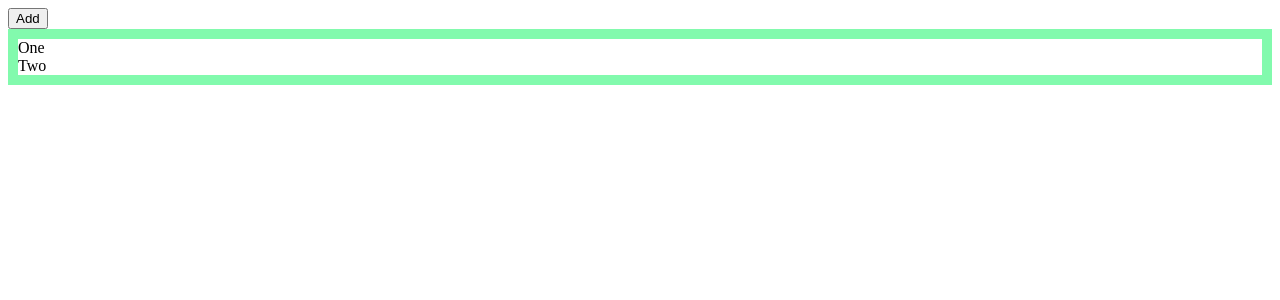
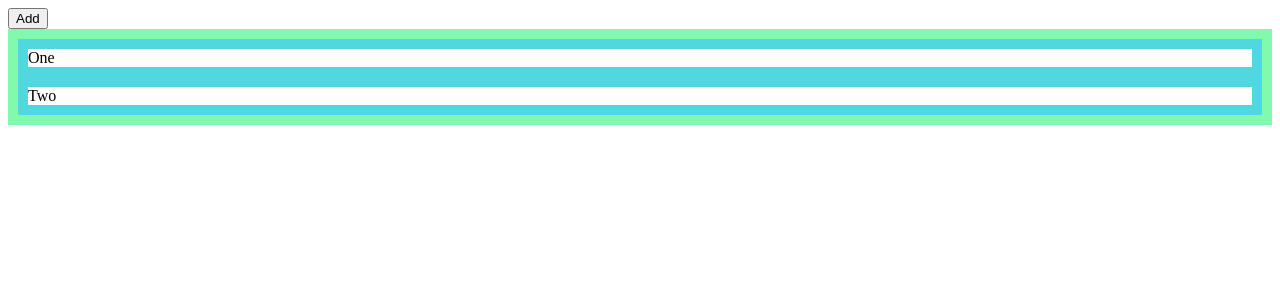
Before and after one commit to eladcandroid/angular-advanced, an Angular app: page / in a window 1280 px wide. Shown: the top 300 px of the page. Built offline with nearby package versions, Linux system fonts and the light colour scheme.

Commit message:
init branch

```diff
--- a/src/app/app.module.ts
+++ b/src/app/app.module.ts
@@ -6,6 +6,7 @@ import { HelloComponent } from './hello/hello.component';
 import { TooltipComponent } from './tooltip/tooltip.component';
 import { CounterComponent } from './counter/counter.component';
 import { TodosComponent } from './todos/todos.component';
+import { TodoComponent } from './todo/todo.component';
 
 @NgModule({
   declarations: [
@@ -13,7 +14,8 @@ import { TodosComponent } from './todos/todos.component';
     HelloComponent,
     TooltipComponent,
     CounterComponent,
-    TodosComponent
+    TodosComponent,
+    TodoComponent
   ],
   imports: [BrowserModule],
   providers: [],
--- /dev/null
+++ b/src/app/todo/todo.component.ts
@@ -0,0 +1,24 @@
+import {
+  Component,
+  Input,
+  ChangeDetectionStrategy,
+  OnInit
+} from '@angular/core';
+
+@Component({
+  selector: 'app-todo',
+  template: `
+    <div style="border: 10px solid #51d7e0">
+      {{ todo.title }} {{ runChangeDetection }}
+    </div>
+  `,
+  changeDetection: ChangeDetectionStrategy.OnPush
+})
+export class TodoComponent {
+  @Input() todo;
+
+  get runChangeDetection() {
+    console.log('TodosComponent - Checking the view');
+    return '';
+  }
+}
--- a/src/app/todos/todos.component.ts
+++ b/src/app/todos/todos.component.ts
@@ -10,7 +10,7 @@ import {
   template: `
     <div style="border: 10px solid #82faad">
       <div *ngFor="let todo of todos">
-        {{ todo.title }} {{ runChangeDetection }}
+        <app-todo [todo]="todo"></app-todo>
       </div>
     </div>
   `,
@@ -18,9 +18,4 @@ import {
 })
 export class TodosComponent {
   @Input() todos;
-
-  get runChangeDetection() {
-    console.log('TodosComponent - Checking the view');
-    return '';
-  }
 }
```
